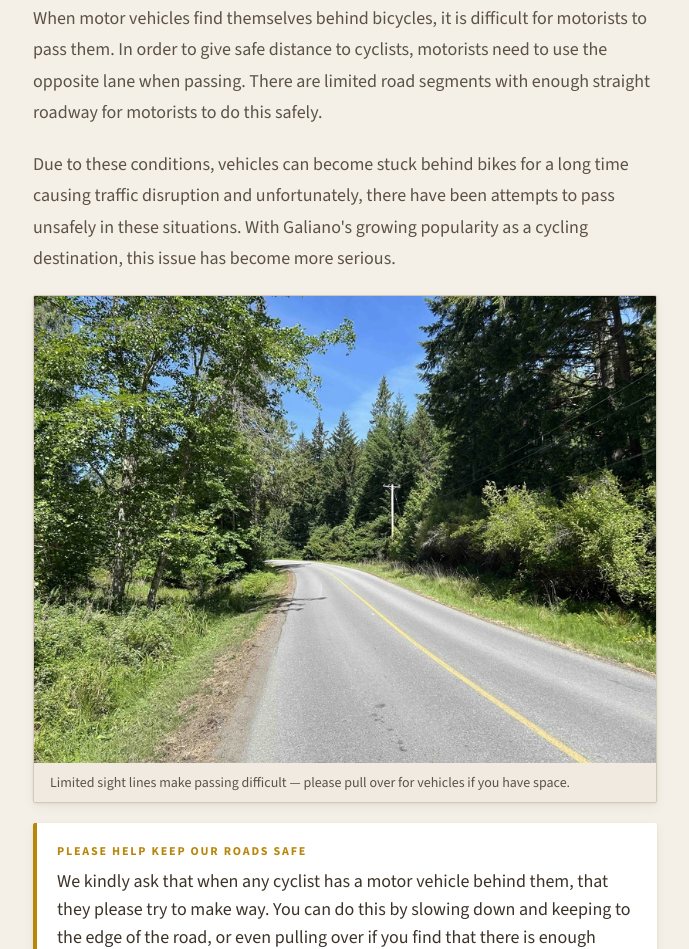
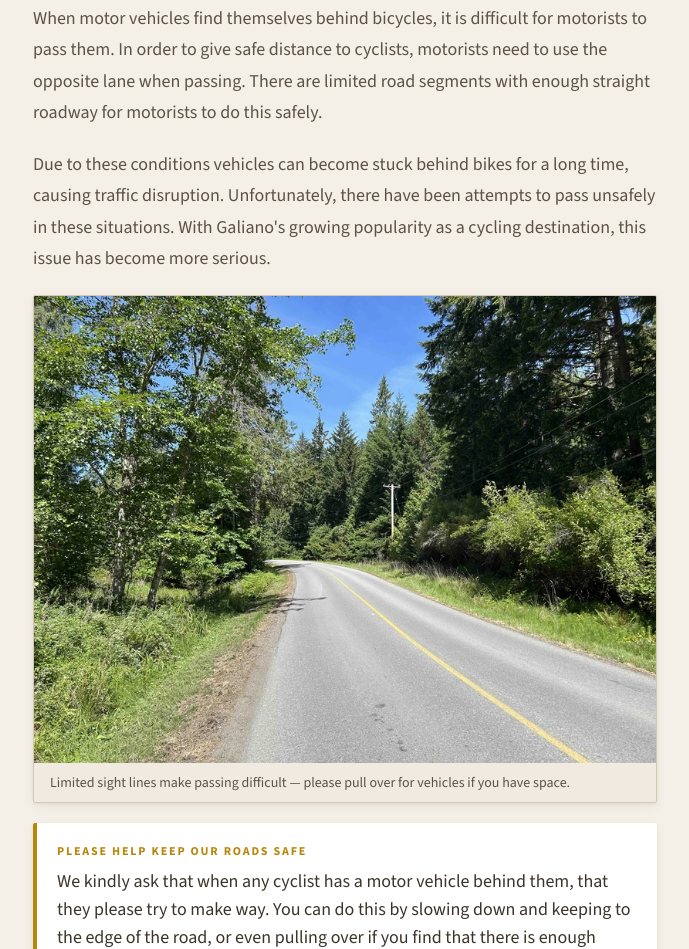
Before and after one commit to EricMorrisonDev/Galiano_Cycling_Safety, a website: page index.html in a window 1280 px wide. Shown: the part 1378-2327 px from the top of the page, without its empty margins (295-984 px from the left). Drawn offline with nearby package versions, Linux system fonts and the light colour scheme.

Commit message:
more changes

```diff
--- a/index.html
+++ b/index.html
@@ -93,8 +93,8 @@
         </p>
 
         <p>
-          Due to these conditions, vehicles can become stuck behind bikes for a long time causing traffic disruption
-          and unfortunately, there have been attempts to pass unsafely in these situations.
+          Due to these conditions vehicles can become stuck behind bikes for a long time, causing traffic disruption.
+          Unfortunately, there have been attempts to pass unsafely in these situations.
           With Galiano's growing popularity as a cycling destination, this issue has become more serious.
         </p>
 
```
